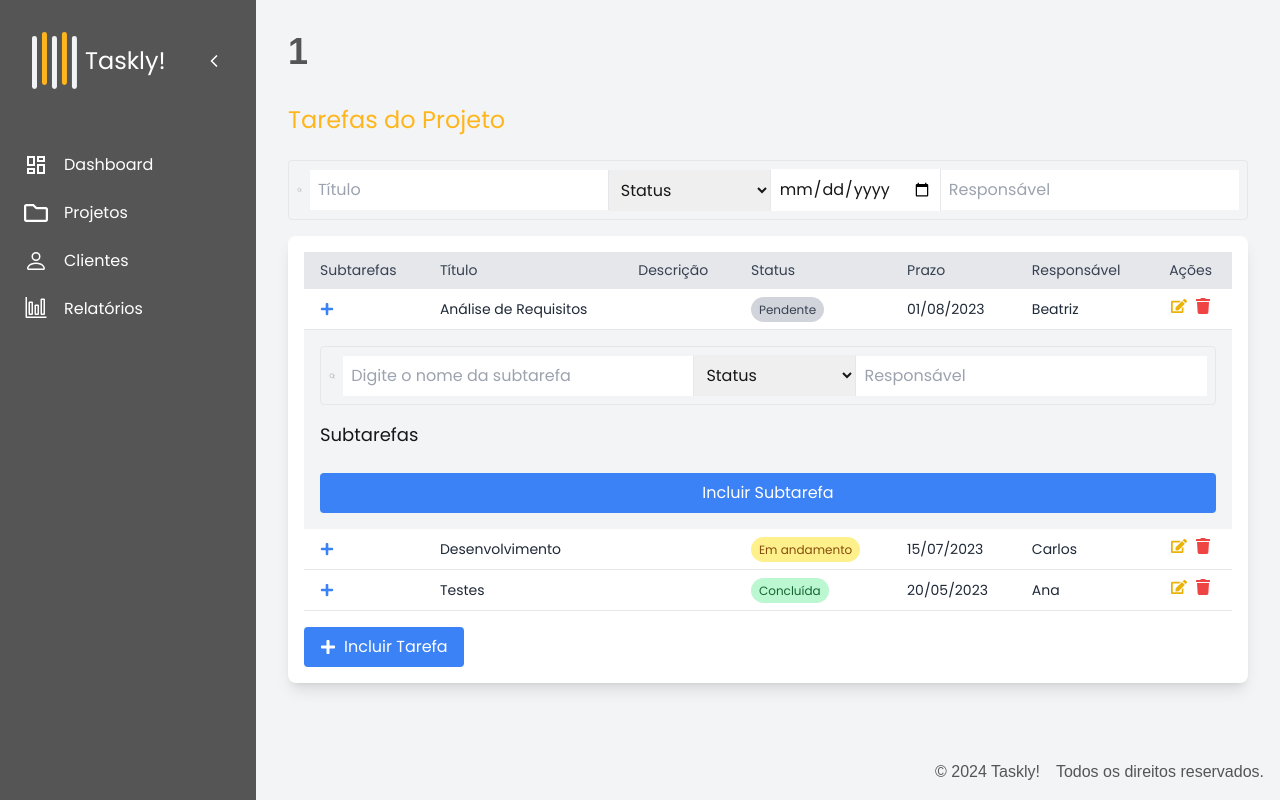
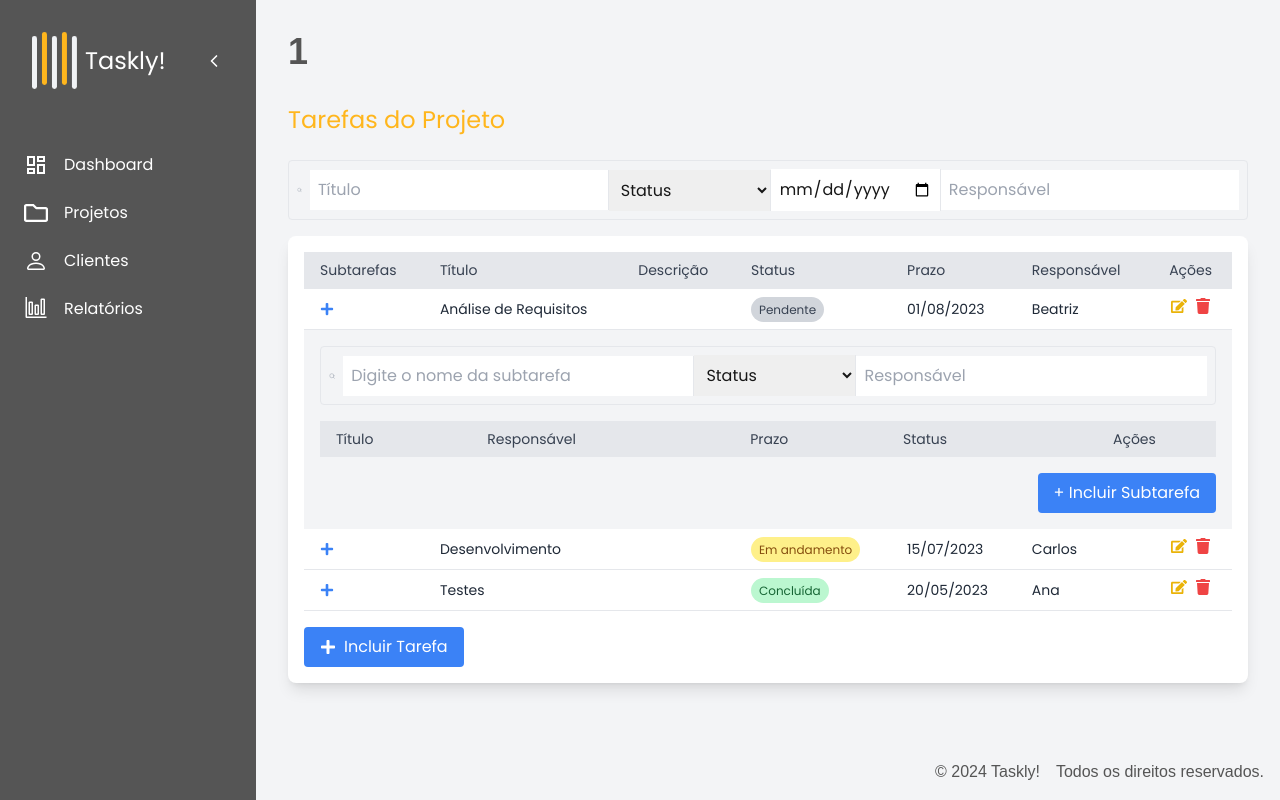
Before and after one commit to VictoriaShirleyUnifei/TasklyFrontend, a Next.js app: page /projetos/1 in a window 1280 px wide. Both pictures are taken after a click on the icon 327 px from the left and 309 px from the top of the page. Built offline with nearby package versions, Linux system fonts and the light colour scheme.

Commit message:
TKF-19-RFC03-Modificação no estilo da tabela de subtarefas

```diff
--- a/src/components/TabelaTarefas.tsx
+++ b/src/components/TabelaTarefas.tsx
@@ -347,19 +347,34 @@ const TabelaTarefas: React.FC<TabelaTarefasProps> = ({ tarefas, onDelete, onAdd,
                           className="p-2 w-full outline-none"
                         />
                       </div>
-                      <h3 className="font-bold text-lg mb-2">Subtarefas</h3>
+                      <table className="min-w-full bg-white rounded-lg">
+                        <thead>
+                          <tr className="bg-gray-200">
+                            <th className="px-4 py-2 text-left text-sm font-bold text-gray-700">Título</th>
+                            <th className="px-4 py-2 text-left text-sm font-bold text-gray-700">Responsável</th>
+                            <th className="px-4 py-2 text-left text-sm font-bold text-gray-700">Prazo</th>
+                            <th className="px-4 py-2 text-left text-sm font-bold text-gray-700">Status</th>
+                            <th className="px-4 py-2 text-center text-sm font-bold text-gray-700">Ações</th>
+                          </tr>
+                        </thead>
+                        <tbody>
                           {filteredSubtarefas
                             .filter((subtarefa) => subtarefa.tarefaId === tarefa.id)
                             .map((subtarefa) => (
-                          <div
-                            key={subtarefa.id}
-                            className="flex justify-between items-center border-b py-2"
+                              <tr key={subtarefa.id} className="border-b">
+                                <td className="px-4 py-2 text-sm text-gray-800">{subtarefa.titulo}</td>
+                                <td className="px-4 py-2 text-sm text-gray-800">{subtarefa.responsavel}</td>
+                                <td className="px-4 py-2 text-sm text-gray-800">{subtarefa.prazo}</td>
+                                <td className="px-4 py-2">
+                                  <span
+                                    className={`px-2 py-1 rounded-full text-xs font-semibold ${
+                                      statusStyles[subtarefa.status as keyof typeof statusStyles]
+                                    }`}
                                   >
-                            <span>{subtarefa.titulo}</span>
-                            <span>{subtarefa.responsavel}</span>
-                            <span>{subtarefa.prazo}</span>
-                            <span>{subtarefa.status}</span>
-                            <div className="flex space-x-2">
+                                    {subtarefa.status}
+                                  </span>
+                                </td>
+                                <td className="px-4 py-2 text-center space-x-2">
                                   <button
                                     onClick={() => handleEditSubtask(subtarefa)}
                                     className="text-yellow-500 hover:text-yellow-700 transition-colors duration-200"
@@ -372,14 +387,16 @@ const TabelaTarefas: React.FC<TabelaTarefasProps> = ({ tarefas, onDelete, onAdd,
                                   >
                                     <FaTrash />
                                   </button>
-                            </div>
-                          </div>
+                                </td>
+                              </tr>
                             ))}
+                        </tbody>
+                      </table>
                       <button
                         onClick={() => handleAddSubtask(tarefa.id)}
-                        className="bg-blue-500 text-white px-4 py-2 mt-4 rounded"
+                        className="bg-blue-500 text-white px-4 py-2 mt-4 rounded hover:bg-blue-600 transition-colors duration-200 w-max self-end"
                       >
-                        Incluir Subtarefa
+                        + Incluir Subtarefa
                       </button>
                     </div>
                   </td>
```
Lines whose indentation alone changed are shown as unchanged.
